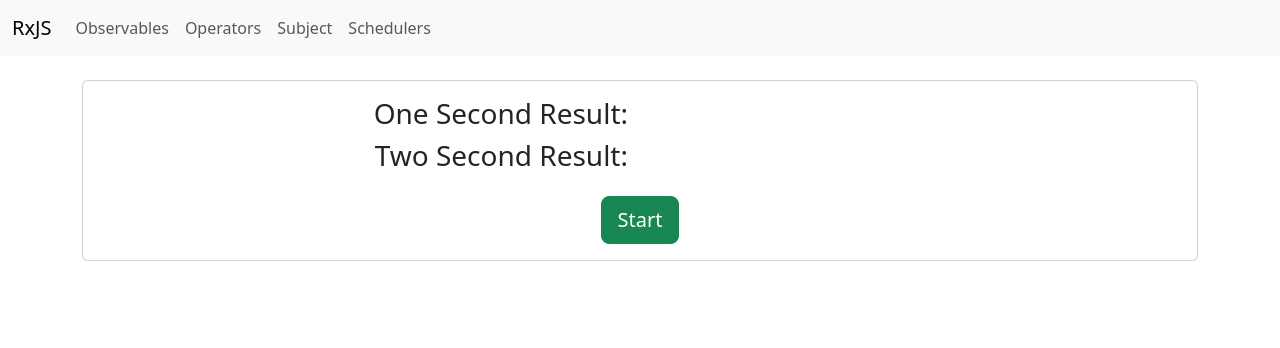
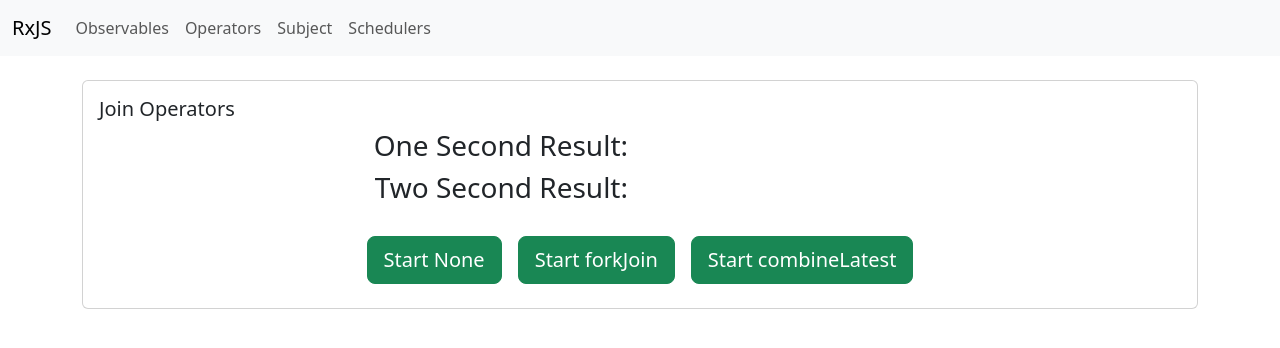
Before and after one commit to JMan4342/RxJS-Code, an Angular app in the folder RxJS-Code/: page /operators in a window 1280 px wide. Shown: the top 348 px of the page. Built offline with nearby package versions, Linux system fonts and the light colour scheme.

Commit message:
Adjust Join operators demo.

```diff
--- a/RxJS-Code/src/app/operators/operators.component.html
+++ b/RxJS-Code/src/app/operators/operators.component.html
@@ -1,19 +1,43 @@
 <div class="container my-4">
   <div class="card">
     <div class="card-body">
+      <h5 class="card-title">Join Operators</h5>
       <div class="row">
-        <h3 class="col text-end">One Second Result: </h3>
+        <h3 class="col text-end">One Second Result:</h3>
         <p class="col fw-semibold fs-4">{{ oneSecResult }}</p>
       </div>
       <div class="row">
-        <h3 class="col text-end">Two Second Result: </h3>
+        <h3 class="col text-end">Two Second Result:</h3>
         <p class="col fw-semibold fs-4">{{ halfSecResult }}</p>
       </div>
       <div class="d-flex justify-content-center">
-        <p class="fw-semibold fs-3">{{completeMessage}}</p>
+        <p class="fw-semibold fs-3">{{ completeMessage }}</p>
       </div>
       <div class="d-flex justify-content-center">
-          <button [disabled]="isWorking" type="button" class="btn btn-success btn-lg" (click)="startOperators()">Start</button>
+        <button
+          [disabled]="isWorking"
+          type="button"
+          class="btn btn-success btn-lg m-2"
+          (click)="startOperators('none')"
+        >
+          Start None
+        </button>
+        <button
+          [disabled]="isWorking"
+          type="button"
+          class="btn btn-success btn-lg m-2"
+          (click)="startOperators('forkJoin')"
+        >
+          Start forkJoin
+        </button>
+        <button
+          [disabled]="isWorking"
+          type="button"
+          class="btn btn-success btn-lg m-2"
+          (click)="startOperators('combineLatest')"
+        >
+          Start combineLatest
+        </button>
       </div>
     </div>
   </div>
--- a/RxJS-Code/src/app/operators/operators.component.ts
+++ b/RxJS-Code/src/app/operators/operators.component.ts
@@ -1,5 +1,5 @@
 import { Component } from '@angular/core';
-import { combineLatest, forkJoin, interval, take } from 'rxjs';
+import { combineLatest, forkJoin, interval, Observable, take } from 'rxjs';
 
 @Component({
   selector: 'app-operators',
@@ -14,7 +14,7 @@ export class OperatorsComponent {
   completeMessage: string = '';
   isWorking: boolean = false;
 
-  startOperators() {
+  startOperators(operator: string) {
     this.oneSecResult = null;
     this.halfSecResult = null;
     this.completeMessage = '';
@@ -25,6 +25,18 @@ export class OperatorsComponent {
 
     const takeOneFiveNumbers = oneSecNum.pipe(take(5));
     const takeTwoFiveNumbers = twoSecNum.pipe(take(5));
+
+    if (operator == 'none') {
+      this.noCombineOperators(takeOneFiveNumbers, takeTwoFiveNumbers);
+    };
+
+    if (operator == 'forkJoin') {
+      this.forkJoinOperators(takeOneFiveNumbers, takeTwoFiveNumbers);
+    };
+
+    if (operator == 'combineLatest') {
+      this.combineLatestOperators(takeOneFiveNumbers, takeTwoFiveNumbers);
+    };
 
     // NO OPERATORS DEMONSTRATION
     // takeOneFiveNumbers.subscribe(x => this.oneSecResult = x);
@@ -47,6 +59,42 @@ export class OperatorsComponent {
     // });
 
     // COMBINELATEST DEMONSTRATION
+    // const observable = combineLatest([takeOneFiveNumbers, takeTwoFiveNumbers]);
+    // observable.subscribe({
+    //   next: (value) => {
+    //     this.oneSecResult = value[0];
+    //     this.halfSecResult = value[1];
+    //   },
+    //   complete: () => {
+    //     this.isWorking = false;
+    //     this.completeMessage = 'CombineLatest Operator Completed';
+    //   },
+    // });
+  }
+
+  noCombineOperators(takeOneFiveNumbers: Observable<number>, takeTwoFiveNumbers: Observable<number>) {
+    takeOneFiveNumbers.subscribe(x => this.oneSecResult = x);
+    takeTwoFiveNumbers.subscribe(x => this.halfSecResult = x);
+
+    this.completeMessage = 'No Join Creation Operators Complete';
+    this.isWorking = false;
+  }
+
+  forkJoinOperators(takeOneFiveNumbers: Observable<number>, takeTwoFiveNumbers: Observable<number>) {
+    const observable = forkJoin([takeOneFiveNumbers, takeTwoFiveNumbers]);
+    observable.subscribe({
+      next: (value) => {
+        this.oneSecResult = value[0];
+        this.halfSecResult = value[1];
+      },
+      complete: () => {
+        this.isWorking = false;
+        this.completeMessage = 'Forkjoin Operator Completed';
+      },
+    });
+  }
+
+  combineLatestOperators(takeOneFiveNumbers: Observable<number>, takeTwoFiveNumbers: Observable<number>) {
     const observable = combineLatest([takeOneFiveNumbers, takeTwoFiveNumbers]);
     observable.subscribe({
       next: (value) => {
--- a/RxJS-Code/src/app/subject/subject.component.html
+++ b/RxJS-Code/src/app/subject/subject.component.html
@@ -53,13 +53,13 @@
     <div class="card-body">
       <h5 class="card-title">ReplaySubject</h5>
       <div class="row">
-        <h3 class="col text-end">First Subject Call:</h3>
+        <h3 class="col-6 text-end">First Subject Call:</h3>
         <p *ngFor="let x of firstCallReplay" class="col fw-semibold fs-4">
           {{ x }}
         </p>
       </div>
       <div class="row">
-        <h3 class="col text-end">Second Subject Call:</h3>
+        <h3 class="col-6 text-end">Second Subject Call:</h3>
         <p *ngFor="let y of secondCallReplay" class="col fw-semibold fs-4">
           {{ y }}
         </p>
--- a/RxJS-Code/src/app/subject/subject.component.ts
+++ b/RxJS-Code/src/app/subject/subject.component.ts
@@ -1,11 +1,12 @@
 import { CommonModule } from '@angular/common';
 import { Component } from '@angular/core';
+import { FormsModule } from '@angular/forms';
 import { AsyncSubject, BehaviorSubject, ReplaySubject, Subject } from 'rxjs';
 
 @Component({
   selector: 'app-subject',
   standalone: true,
-  imports: [CommonModule],
+  imports: [CommonModule, FormsModule],
   templateUrl: './subject.component.html',
   styleUrl: './subject.component.css',
 })
@@ -16,8 +17,11 @@ export class SubjectComponent {
   firstCallBS: number = 0;
   secondCallBS: number = 0;
 
-  firstCallReplay: any = [];
-  secondCallReplay: any = [];
+  firstCallReplay: any[] = [];
+  secondCallReplay: any[] = [];
+  firstInputReplay: any[] = [];
+  secondInputReplay: any[] = [];
+  searchInput: string = '';
 
   firstCallAsync: number = 0;
   secondCallAsync: number = 0;
@@ -29,14 +33,14 @@ export class SubjectComponent {
     let counter = 0;
 
     subject.subscribe({
-      next: (x) => this.firstCallSub = x,
+      next: (x) => (this.firstCallSub = x),
     });
     subject.subscribe({
-      next: (x) => this.secondCallSub = x,
+      next: (x) => (this.secondCallSub = x),
     });
 
     setInterval(() => {
-      subject.next(counter++)
+      subject.next(counter++);
     }, 1000);
 
     setTimeout(() => {
@@ -96,6 +100,7 @@ export class SubjectComponent {
     }, 4000);
 
     subject.next(5);
+    subject.next(6);
   }
 
   startAsyncCall() {
```
